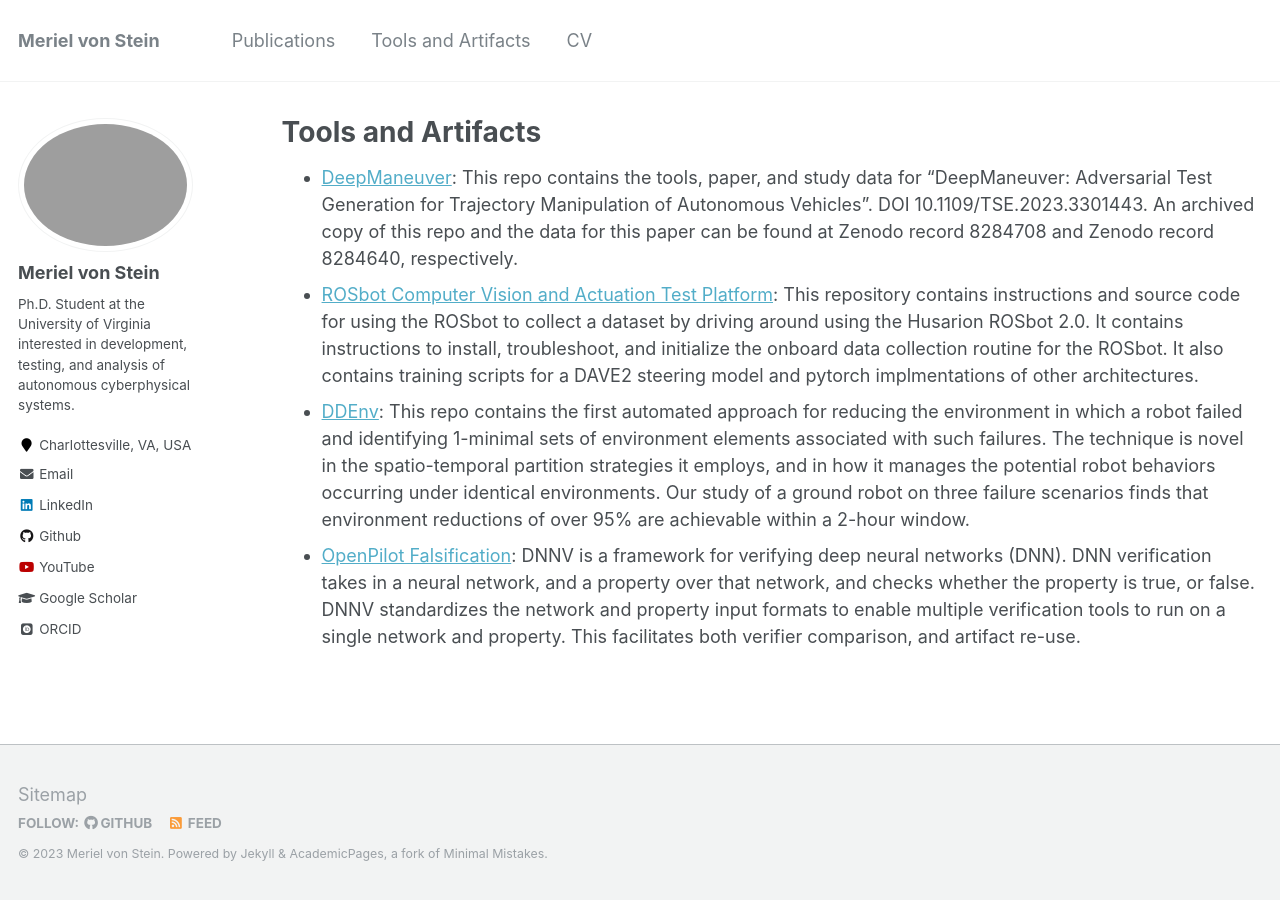
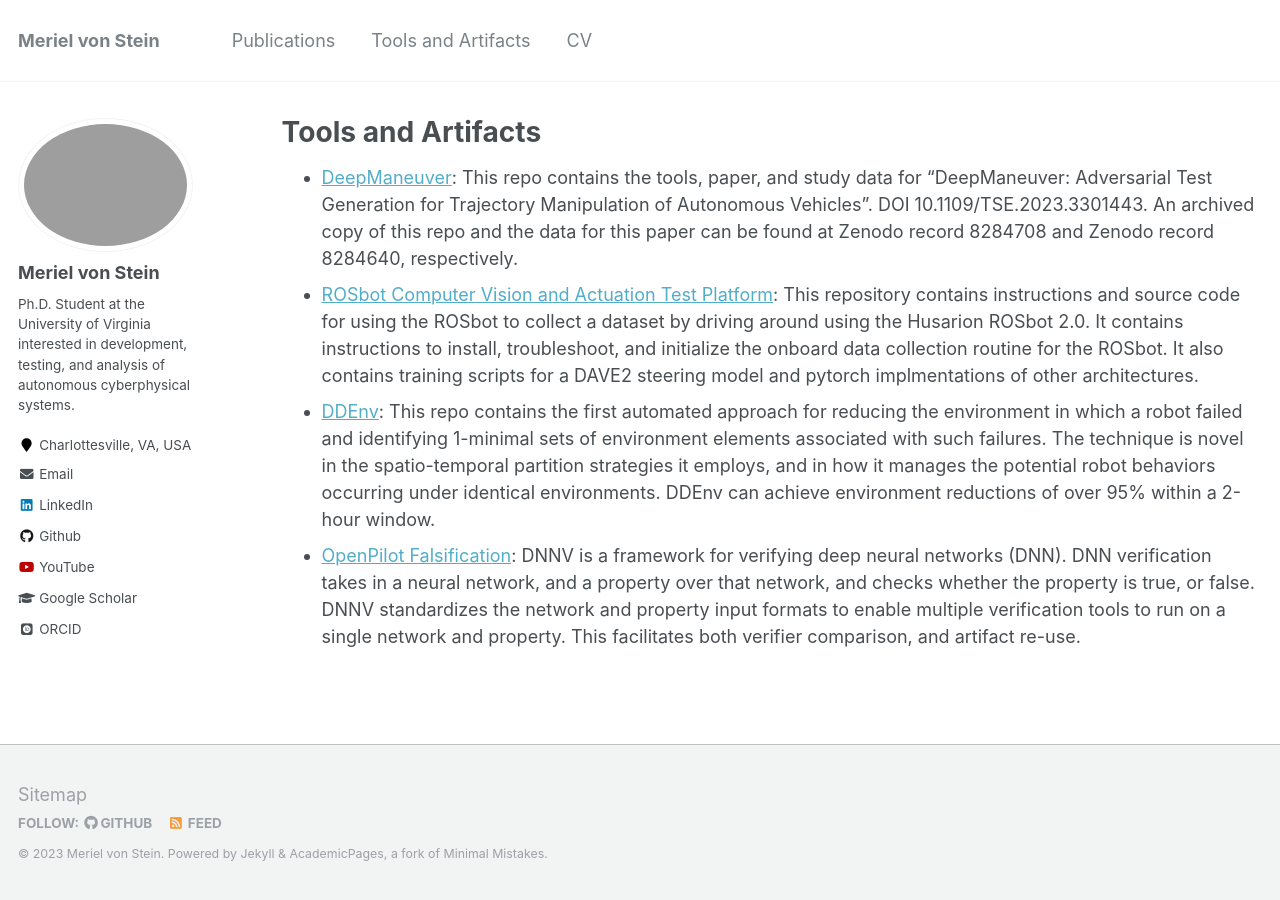
Before and after one commit to MissMeriel/MissMeriel.github.io, a Jekyll site: the page built from _pages/artifacts.md, in a window 1280 px wide. Built offline with Jekyll 4.4.1, drawn with Linux system fonts in a browser that asks for light colours; some web fonts are replaced.

Commit message:
updated description of DDEnv artifact

```diff
--- a/_pages/artifacts.md
+++ b/_pages/artifacts.md
@@ -7,7 +7,7 @@ author_profile: true
 
 - [DeepManeuver](https://github.com/MissMeriel/DeepManeuver): This repo contains the tools, paper, and study data for "DeepManeuver: Adversarial Test Generation for Trajectory Manipulation of Autonomous Vehicles". DOI 10.1109/TSE.2023.3301443. An archived copy of this repo and the data for this paper can be found at Zenodo record 8284708 and Zenodo record 8284640, respectively.
 - [ROSbot Computer Vision and Actuation Test Platform](https://github.com/MissMeriel/ROSbot_data_collection): This repository contains instructions and source code for using the ROSbot to collect a dataset by driving around using the Husarion ROSbot 2.0. It contains instructions to install, troubleshoot, and initialize the onboard data collection routine for the ROSbot. It also contains training scripts for a DAVE2 steering model and pytorch implmentations of other architectures.
-- [DDEnv](https://github.com/MissMeriel/DDEnv): This repo contains the first automated approach for reducing the environment in which a robot failed and identifying 1-minimal sets of environment elements associated with such failures. The technique is novel in the spatio-temporal partition strategies it employs, and in how it manages the potential robot behaviors occurring under identical environments. Our study of a ground robot on three failure scenarios finds that environment reductions of over 95% are achievable within a 2-hour window.
+- [DDEnv](https://github.com/MissMeriel/DDEnv): This repo contains the first automated approach for reducing the environment in which a robot failed and identifying 1-minimal sets of environment elements associated with such failures. The technique is novel in the spatio-temporal partition strategies it employs, and in how it manages the potential robot behaviors occurring under identical environments. DDEnv can achieve environment reductions of over 95% within a 2-hour window.
 - [OpenPilot Falsification](https://github.com/MissMeriel/openpilot-falsification): DNNV is a framework for verifying deep neural networks (DNN).
 DNN verification takes in a neural network, and a property over that network, and checks whether the property is true, or false.
 DNNV standardizes the network and property input formats to enable multiple verification tools to run on a single network and property.
```
